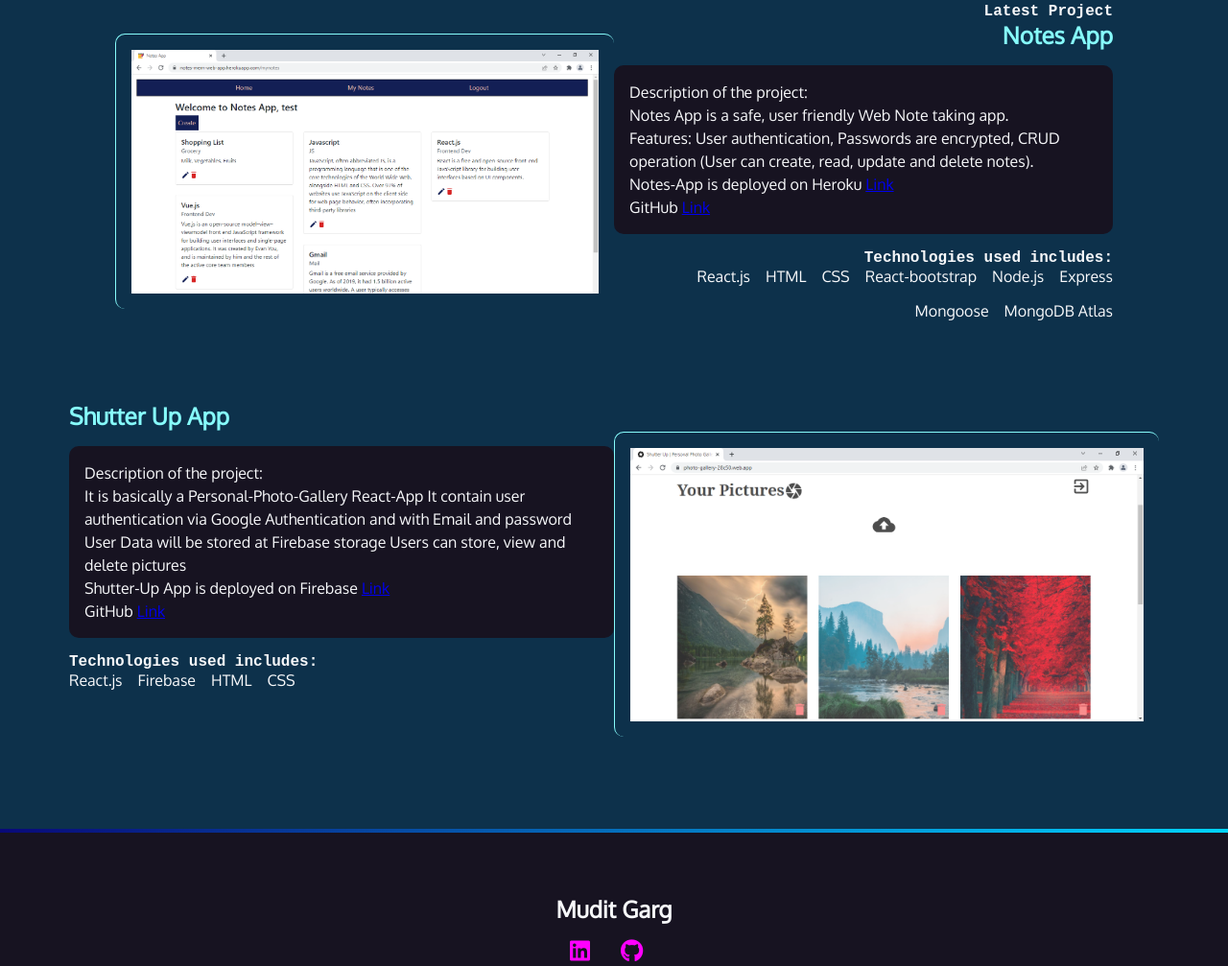
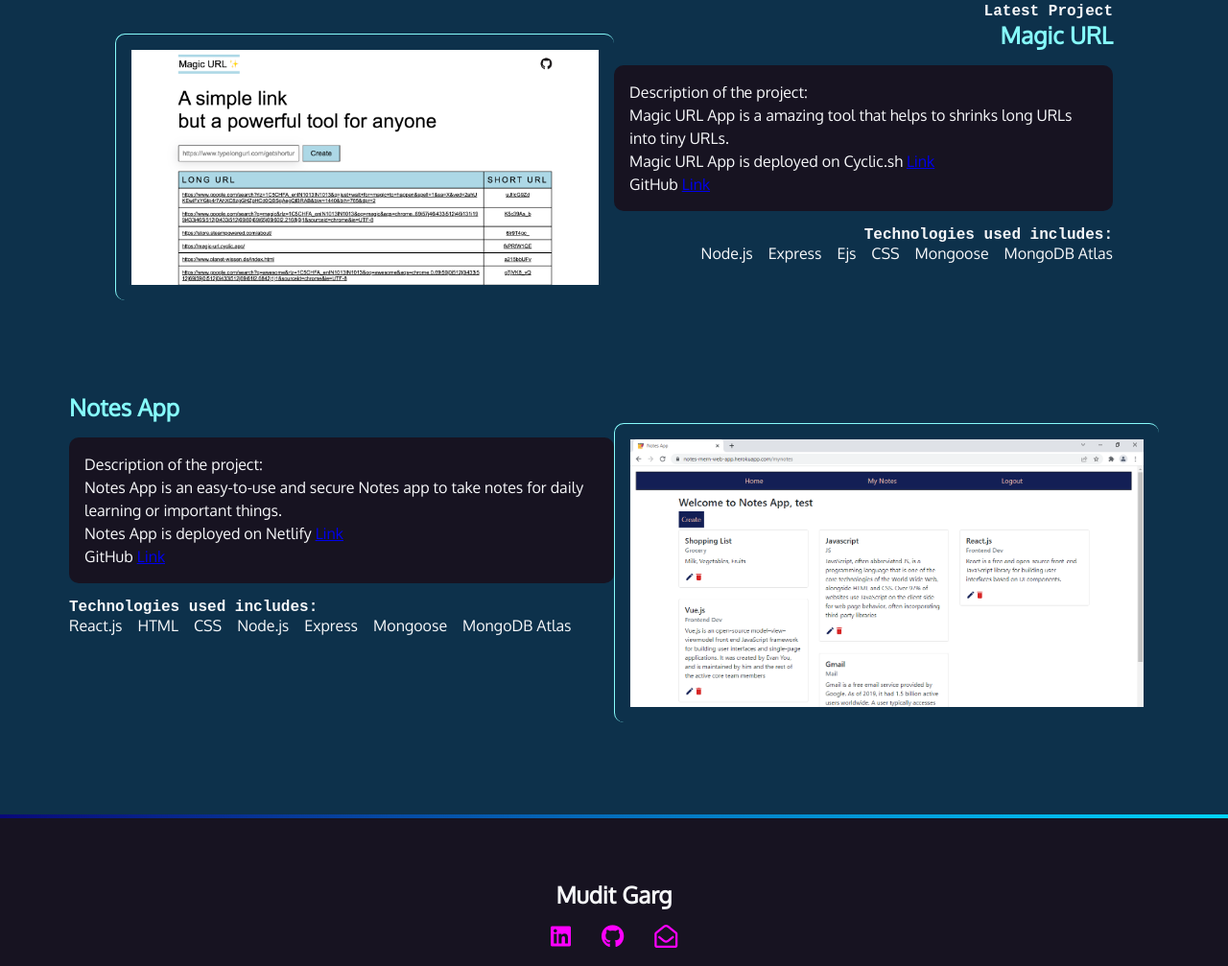
Before and after one commit to mudit999/Portfolio, a plain HTML site: page index.html in a window 1280 px wide. Shown: the part 767-1774 px from the top of the page at 96% size. Drawn offline with Linux system fonts and the light colour scheme; a web font is replaced by a local one.

Commit message:
projects updated

```diff
--- a/index.html
+++ b/index.html
@@ -33,14 +33,14 @@
         <span class="fab fa-github" aria="hidden"></span>
         <span class="sr-only">
         Github</span></a></li>
-      <li><a href="https://docs.google.com/document/d/1w11x7dcsJUfjMK78bWYA_rBrs_5urQ9zOVphxkmUBiI/edit?usp=sharing" target="_blank" class="resume-btn">Resume</a></li>
+      <li><a href="https://drive.google.com/file/d/1w5ZkivWQbWQhrJ9vzdeNEYu3uraD36h8/view?usp=share_link" target="_blank" class="resume-btn">Resume</a></li>
     </ul>
 </nav>
 
     <!-- Intro -->
 <section id= "intro">
     <p class="name">Hello there, my name is <span>Mudit Garg.</span></p>
-    <h2>I am learning about React.js, JavaScript, HTML and CSS</h2>
+    <h2>I am exploring and learning about MERN stack, Chrome extensions, Java, Oops, Data Structures and Algorithms</h2>
     <h4>Previously, I have worked with <span class="companyName">SocialBoat</span> as Software Developer and <span class="companyName">Nagarro</span> as Associate Engineer</h4>
 </section>
 
@@ -55,26 +55,49 @@
   <article>
       <div class="text">
         <h4>Latest Project</h4>
+        <h3 class="title">Magic URL</h3>
+
+        <p class="description">
+        Description of the project:
+        <br>
+        Magic URL App is a amazing tool that helps to shrinks long URLs into tiny URLs.
+        <br>
+        Magic URL App is deployed on Cyclic.sh <a href="https://magic-url.cyclic.app/" target="_blank">Link</a>
+        <br>
+        GitHub <a href="https://github.com/mudit999/Magic-Url" target="_blank">Link</a>
+        </p>
+          <h4>Technologies used includes:</h4>
+          <ul>
+            <li>Node.js</li>
+            <li>Express</li>
+            <li>Ejs</li>
+            <li>CSS</li>
+            <li>Mongoose</li>
+            <li>MongoDB Atlas</li>
+          </ul>
+      </div>
+      <img src="./images/magic-url-demo.png" alt="Magic URL Screenshot" />
+    </article>
+
+    <article class="reverse">
+      <div class="text">
+        <!-- <h4>Latest Project</h4> -->
         <h3 class="title">Notes App</h3>
 
         <p class="description">
         Description of the project:
         <br>
-  Notes App is a safe, user friendly Web Note taking app.
+        Notes App is an easy-to-use and secure Notes app to take notes for daily learning or important things.
         <br>
-   Features:
-   User authentication, Passwords are encrypted, CRUD operation (User can create, read, update and delete notes).
+        Notes App is deployed on Netlify <a href="https://amazing-notes-app.netlify.app/login" target="_blank">Link</a>
         <br>
-  Notes-App is deployed on Heroku <a href="https://notes-mern-web-app.herokuapp.com/" target="_blank">Link</a>
-  <br>
-  GitHub <a href="https://github.com/mudit999/Notes-Mern-App" target="_blank">Link</a>
+        GitHub <a href="https://github.com/mudit999/Notes-App-Frontend" target="_blank">Link</a>
         </p>
         <h4>Technologies used includes:</h4>
         <ul>
           <li>React.js</li>
           <li>HTML</li>
           <li>CSS</li>
-      <li>React-bootstrap</li>
           <li>Node.js</li>
           <li>Express</li>
           <li>Mongoose</li>
@@ -82,33 +105,6 @@
         </ul>
       </div>
     <img src="./images/notes-app-screenshot.png" alt="Notes App Screenshot" />
-  </article>
-
-  <article class="reverse">
-      <div class="text">
-    <h3 class="title">Shutter Up App</h3>
-
-  <p class="description">
-  Description of the project:
-  <br>
-  It is basically a Personal-Photo-Gallery React-App
-  It contain user authentication via Google Authentication and with Email and password
-  User Data will be stored at Firebase storage
-  Users can store, view and delete pictures
-  <br>
-  Shutter-Up App is deployed on Firebase <a href="https://photo-gallery-28c50.web.app/" target="_blank">Link</a>
-  <br>
-  GitHub <a href="https://github.com/mudit999/Shutter-Up-App" target="_blank">Link</a>
-  </p>
-    <h4>Technologies used includes:</h4>
-    <ul>
-      <li>React.js</li>
-      <li>Firebase</li>
-      <li>HTML</li>
-      <li>CSS</li>
-    </ul>
-      </div>
-      <img src="./images/shutter-app-screenshot.png" alt="Shutter Up App Screenshot" />
   </article>
 
   </section>
@@ -128,10 +124,10 @@
         <span class="fab fa-github"></span>
         <span class="sr-only">Github</span>
       </li>
-<!--       <li><a href="mailto:muditgarg1211@gmail.com">
+      <li><a href="mailto:muditgarg1211@gmail.com">
         <span class="far fa-envelope-open"></span>
         <span class="sr-only">Mail</span></a>
-      </li> -->
+      </li>
     </ul>
 </footer>
 
```
Also changed, not shown: images/magic-url-demo.png (added), images/shutter-app-screenshot.png (deleted), 2 other files. Lines whose indentation alone changed are shown as unchanged.
